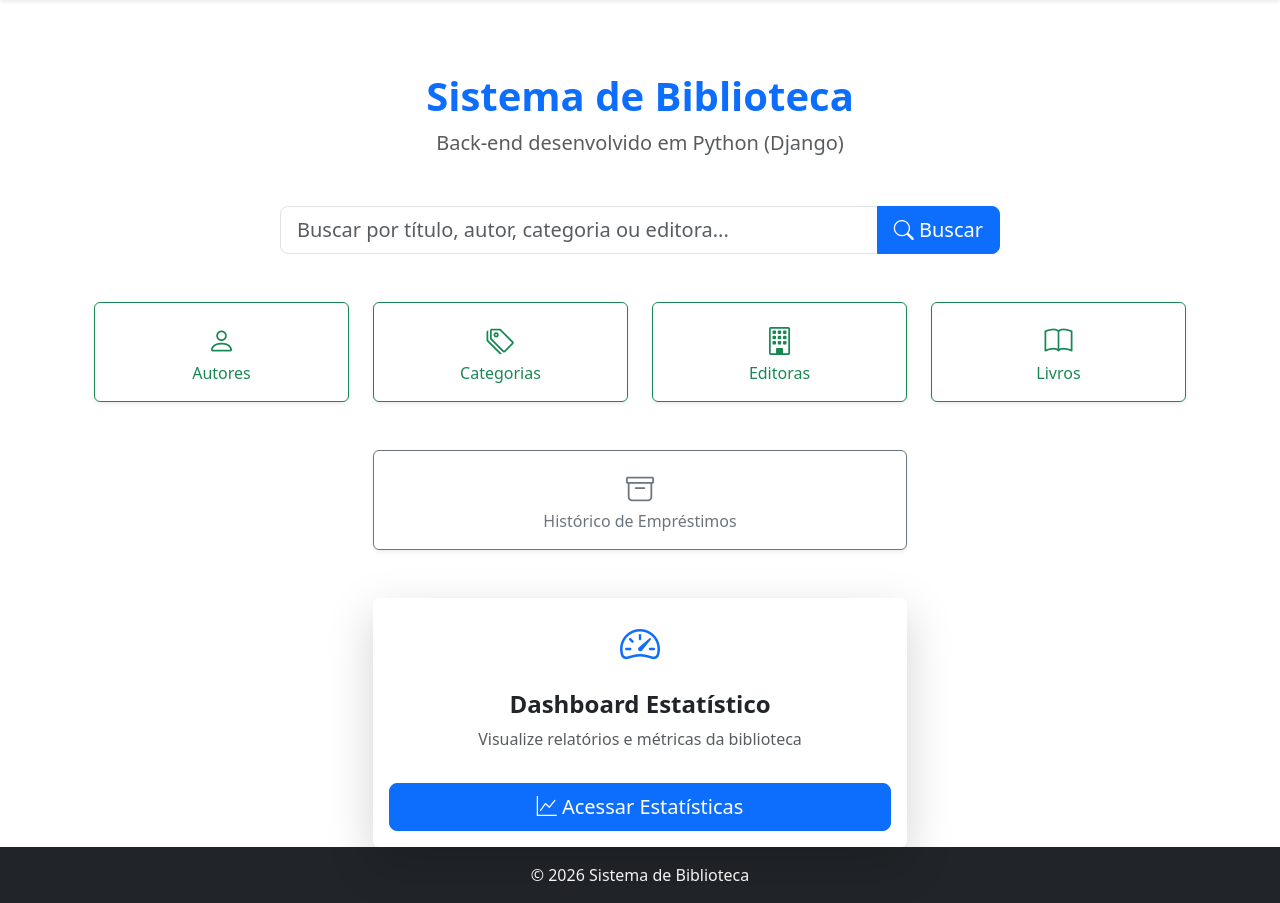
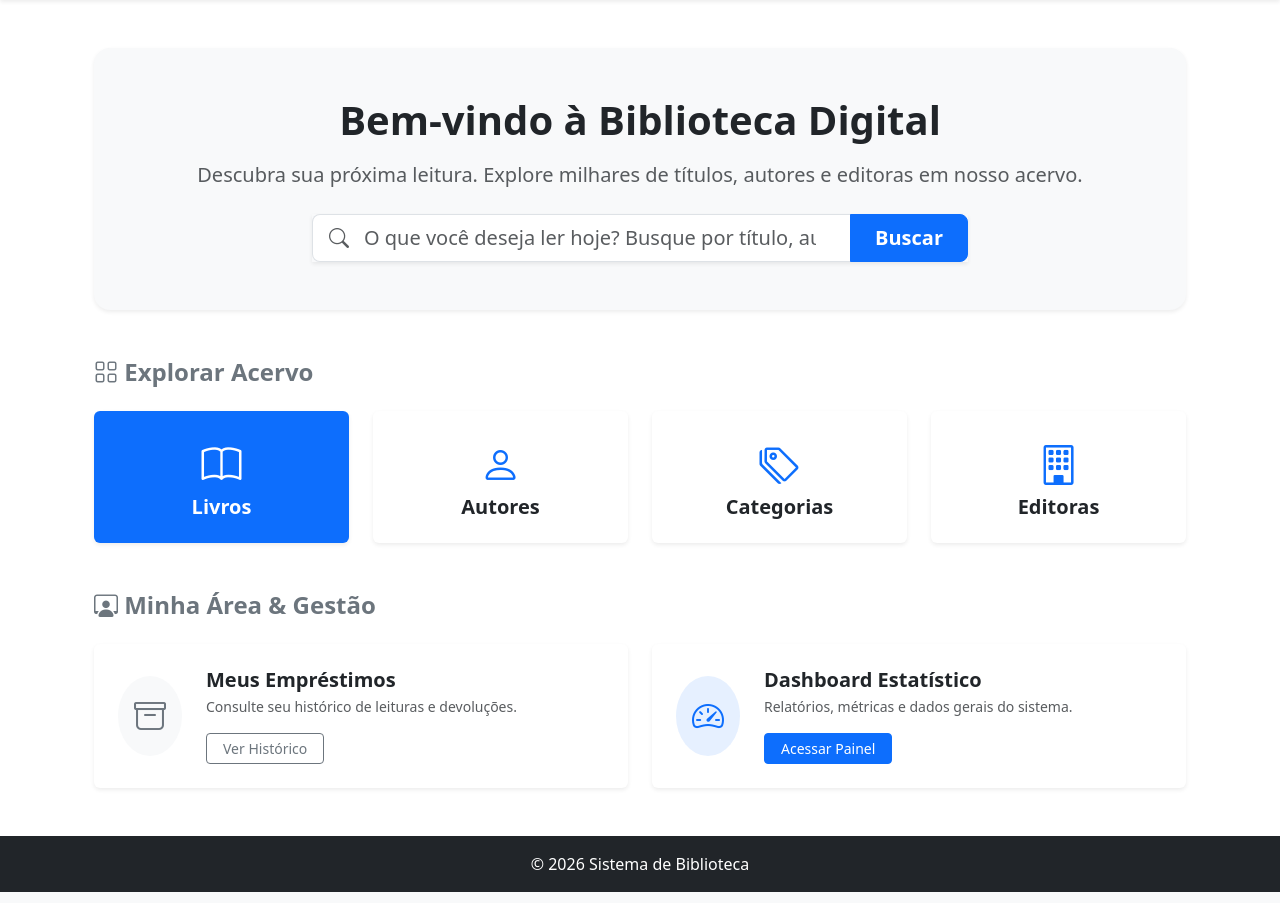
Before and after one commit to devCesar26-maker/Biblioteca, a Django app: page / in a window 1280 px wide. Shown: the part 56-959 px from the top of the page. Run offline with Django 5.2, Linux system fonts and the light colour scheme; some libraries are stand-ins or nearby versions.

Commit message:
Alteração na pagina principal

```diff
--- a/ACERVO/templates/ACERVO/index.html
+++ b/ACERVO/templates/ACERVO/index.html
@@ -2,75 +2,113 @@
 {% load bootstrap5 %}
 
 {% block content %}
-<div class="container mt-5">
-    <!-- Cabeçalho -->
-    <div class="text-center mb-5">
-        <h1 class="fw-bold text-primary">Sistema de Biblioteca</h1>
-        <p class="text-muted fs-5">Back-end desenvolvido em Python (Django)</p>
-    </div>
+<style>
+    /* Pequeno efeito de hover para dar um ar mais profissional e interativo aos cards */
+    .card-hover {
+        transition: transform 0.2s ease-in-out, box-shadow 0.2s ease-in-out;
+    }
+    .card-hover:hover {
+        transform: translateY(-5px);
+        box-shadow: 0 .5rem 1rem rgba(0,0,0,.15)!important;
+    }
+</style>
 
-    <!-- Campo de busca -->
-    <div class="row justify-content-center mb-5">
-        <div class="col-md-8">
-            <form method="get" action="{% url 'search' %}" class="input-group">
-                <input class="form-control form-control-lg" type="search" name="q"
-                       placeholder="Buscar por título, autor, categoria ou editora..." aria-label="Search">
-                <button class="btn btn-primary btn-lg" type="submit">
-                    <i class="bi bi-search"></i> Buscar
-                </button>
-            </form>
+<div class="container mt-4 mb-5">
+
+    <div class="p-5 text-center bg-light rounded-4 shadow-sm mb-5">
+        <h1 class="fw-bolder text-dark mb-3">Bem-vindo à Biblioteca Digital</h1>
+        <p class="text-muted fs-5 mb-4">Descubra sua próxima leitura. Explore milhares de títulos, autores e editoras em nosso acervo.</p>
+
+        <div class="row justify-content-center">
+            <div class="col-md-8">
+                <form method="get" action="{% url 'search' %}" class="input-group input-group-lg shadow-sm">
+                    <span class="input-group-text bg-white border-end-0 text-muted">
+                        <i class="bi bi-search"></i>
+                    </span>
+                    <input class="form-control border-start-0 ps-0" type="search" name="q"
+                           placeholder="O que você deseja ler hoje? Busque por título, autor..." aria-label="Search">
+                    <button class="btn btn-primary px-4 fw-bold" type="submit">Buscar</button>
+                </form>
+            </div>
         </div>
     </div>
 
-    <!-- Botões principais -->
-    <div class="row text-center g-4">
+    <h4 class="fw-bold text-secondary mb-4"><i class="bi bi-grid"></i> Explorar Acervo</h4>
+    <div class="row g-4 mb-5 text-center">
         <div class="col-md-3">
-            <a href="{% url 'autores' %}" class="btn btn-outline-success w-100 py-3 shadow-sm">
-                <i class="bi bi-person fs-3"></i><br>Autores
+            <a href="{% url 'livros' %}" class="text-decoration-none">
+                <div class="card h-100 border-0 shadow-sm card-hover bg-primary text-white">
+                    <div class="card-body py-4">
+                        <i class="bi bi-book fs-1 mb-2"></i>
+                        <h5 class="card-title fw-bold mb-0">Livros</h5>
+                    </div>
+                </div>
             </a>
         </div>
         <div class="col-md-3">
-            <a href="{% url 'categorias' %}" class="btn btn-outline-success w-100 py-3 shadow-sm">
-                <i class="bi bi-tags fs-3"></i><br>Categorias
+            <a href="{% url 'autores' %}" class="text-decoration-none">
+                <div class="card h-100 border-0 shadow-sm card-hover">
+                    <div class="card-body py-4">
+                        <i class="bi bi-person text-primary fs-1 mb-2"></i>
+                        <h5 class="card-title text-dark fw-semibold mb-0">Autores</h5>
+                    </div>
+                </div>
             </a>
         </div>
         <div class="col-md-3">
-            <a href="{% url 'editoras' %}" class="btn btn-outline-success w-100 py-3 shadow-sm">
-                <i class="bi bi-building fs-3"></i><br>Editoras
+            <a href="{% url 'categorias' %}" class="text-decoration-none">
+                <div class="card h-100 border-0 shadow-sm card-hover">
+                    <div class="card-body py-4">
+                        <i class="bi bi-tags text-primary fs-1 mb-2"></i>
+                        <h5 class="card-title text-dark fw-semibold mb-0">Categorias</h5>
+                    </div>
+                </div>
             </a>
         </div>
         <div class="col-md-3">
-            <a href="{% url 'livros' %}" class="btn btn-outline-success w-100 py-3 shadow-sm">
-                <i class="bi bi-book fs-3"></i><br>Livros
+            <a href="{% url 'editoras' %}" class="text-decoration-none">
+                <div class="card h-100 border-0 shadow-sm card-hover">
+                    <div class="card-body py-4">
+                        <i class="bi bi-building text-primary fs-1 mb-2"></i>
+                        <h5 class="card-title text-dark fw-semibold mb-0">Editoras</h5>
+                    </div>
+                </div>
             </a>
         </div>
     </div>
 
-    <!-- Histórico -->
-    <div class="row justify-content-center mt-5">
+    <h4 class="fw-bold text-secondary mb-4"><i class="bi bi-person-workspace"></i> Minha Área & Gestão</h4>
+    <div class="row g-4">
         <div class="col-md-6">
-            <a href="{% url 'meus_emprestimos' %}" class="btn btn-outline-secondary w-100 py-3 shadow-sm">
-                <i class="bi bi-archive fs-3"></i><br>Histórico de Empréstimos
-            </a>
+            <div class="card border-0 shadow-sm h-100">
+                <div class="card-body d-flex align-items-center p-4">
+                    <div class="bg-light p-3 rounded-circle me-4 text-secondary">
+                        <i class="bi bi-archive fs-2"></i>
+                    </div>
+                    <div>
+                        <h5 class="fw-bold text-dark mb-1">Meus Empréstimos</h5>
+                        <p class="text-muted mb-3 small">Consulte seu histórico de leituras e devoluções.</p>
+                        <a href="{% url 'meus_emprestimos' %}" class="btn btn-outline-secondary btn-sm px-3">Ver Histórico</a>
+                    </div>
+                </div>
+            </div>
         </div>
-    </div>
 
-    <!-- Dashboard Estatístico -->
-    <div class="row justify-content-center mt-5">
         <div class="col-md-6">
-            <div class="card shadow-lg border-0 text-center">
-                <div class="card-body">
-                    <i class="bi bi-speedometer2 text-primary fs-1"></i>
-                    <h4 class="mt-3 fw-bold">Dashboard Estatístico</h4>
-                    <p class="text-muted">Visualize relatórios e métricas da biblioteca</p>
-                    <a href="{% url 'dashboard' %}" class="btn btn-primary btn-lg w-100 mt-3">
-                        <i class="bi bi-graph-up"></i> Acessar Estatísticas
-                    </a>
+            <div class="card border-0 shadow-sm h-100">
+                <div class="card-body d-flex align-items-center p-4">
+                    <div class="bg-primary bg-opacity-10 p-3 rounded-circle me-4 text-primary">
+                        <i class="bi bi-speedometer2 fs-2"></i>
+                    </div>
+                    <div>
+                        <h5 class="fw-bold text-dark mb-1">Dashboard Estatístico</h5>
+                        <p class="text-muted mb-3 small">Relatórios, métricas e dados gerais do sistema.</p>
+                        <a href="{% url 'dashboard' %}" class="btn btn-primary btn-sm px-3">Acessar Painel</a>
+                    </div>
                 </div>
             </div>
         </div>
     </div>
 
-
 </div>
 {% endblock content %}
```
